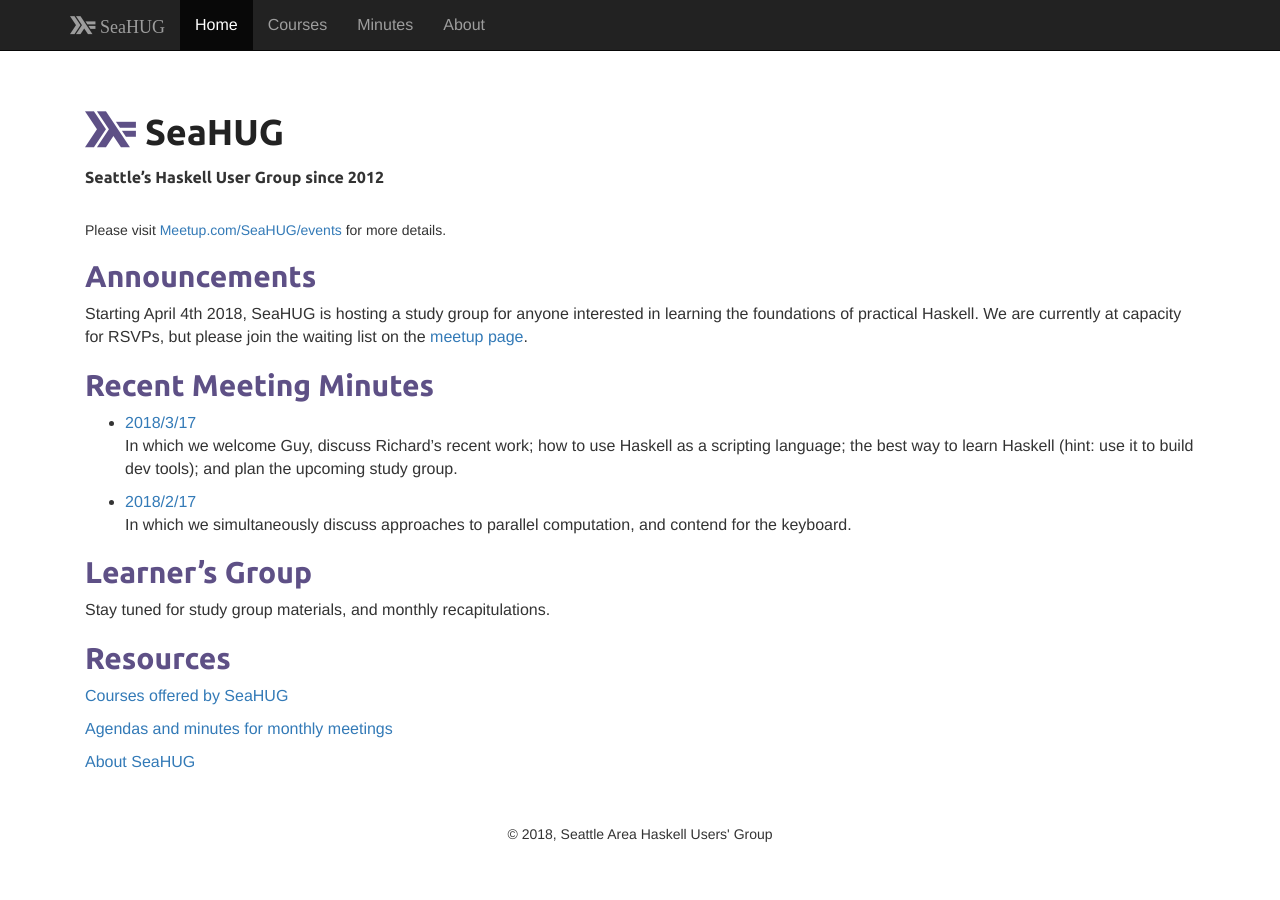
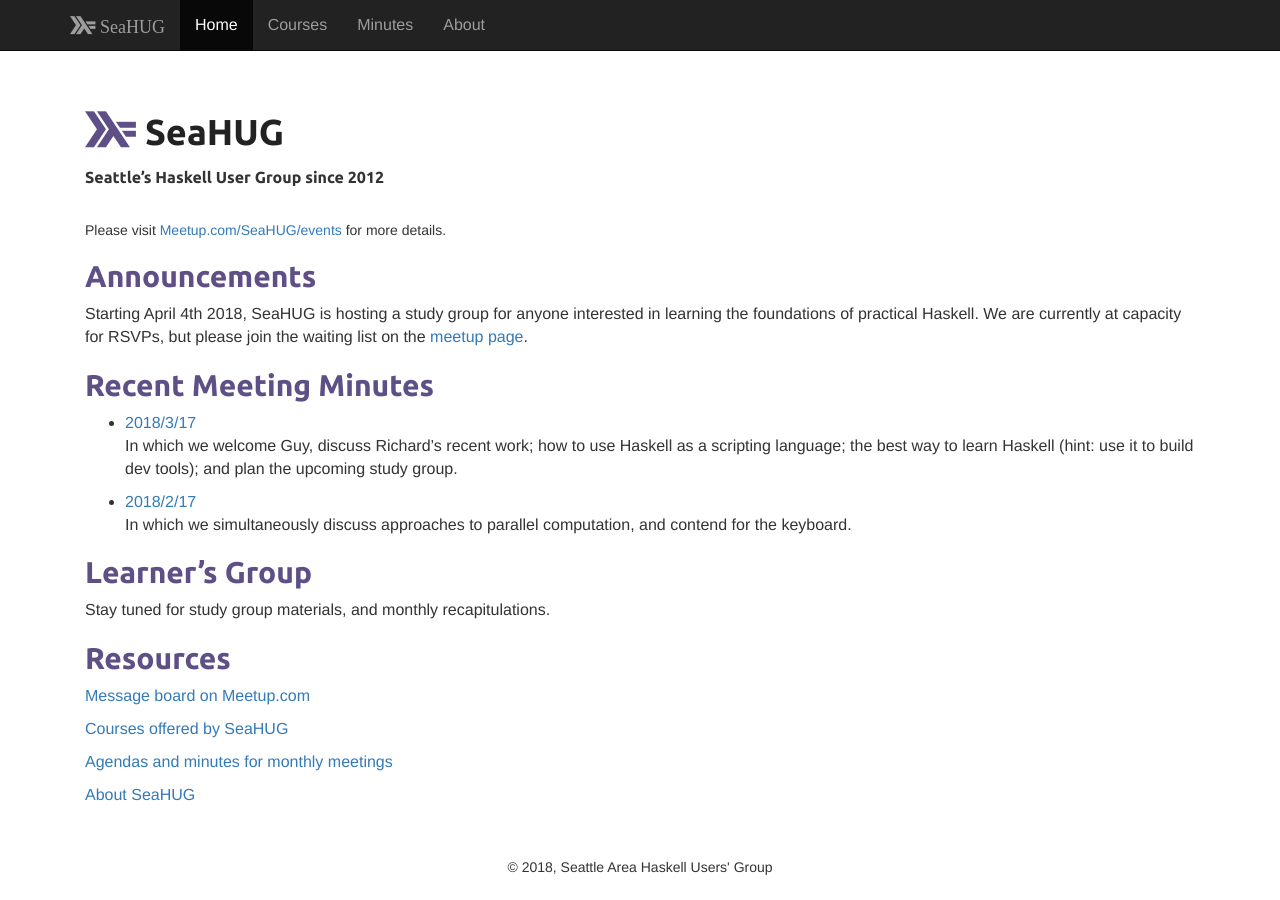
Before and after one commit to seahug/seahug.github.io, a Jekyll site: the page built from index.md, in a window 1280 px wide. Built offline with Jekyll 4.4.1, drawn with Linux system fonts in a browser that asks for light colours; nearby versions of some CDN libraries.

Commit message:
Link to Meetup.com message board

```diff
--- a/index.md
+++ b/index.md
@@ -24,6 +24,8 @@ Stay tuned for study group materials, and monthly recapitulations.
 
 ## Resources
 
+[Message board on Meetup.com][message-board]
+
 [Courses offered by SeaHUG](/courses)
 
 [Agendas and minutes for monthly meetings](/minutes)
@@ -32,3 +34,4 @@ Stay tuned for study group materials, and monthly recapitulations.
 
 [learners]: https://www.meetup.com/seahug/events/zdbklpyxgbgb/
 [meetup]: http://www.meetup.com/seahug/
+[message-board]: https://www.meetup.com/SEAHUG/messages/boards/
```
